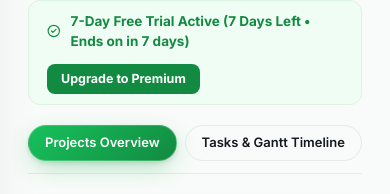
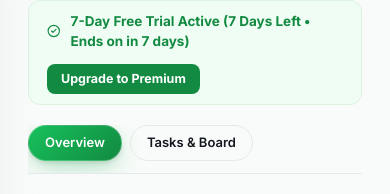
Before and after one commit to kapilrade2004/vt_suite.1, a Next.js app: page /app/projects in a window 390 px wide. Shown: the part 94-288 px from the top of the page. Built offline with nearby package versions, Linux system fonts and the light colour scheme; no server answers.

Commit message:
fix: apply mobile horizontal scrollbars to sub-navigation bars across HR, Attendance, Leave, Payroll, Projects, and Finance

```diff
--- a/src/app/app/finance/page.tsx
+++ b/src/app/app/finance/page.tsx
@@ -21,9 +21,10 @@ export default function FinanceDashboardPage() {
 
   return (
     <div style={{ display: 'flex', flexDirection: 'column', gap: '24px' }}>
-      <div style={{ display: 'flex', gap: '8px', borderBottom: '1px solid var(--border)', paddingBottom: '12px', overflowX: 'auto' }}>
+      <div className="vt-crm-subnav">
         <Link href="/app/finance" className="btn btn-sm btn-brass">Dashboard</Link>
-        <Link href="/app/finance/invoices/create" className="btn btn-sm btn-ghost">Create Invoice</Link>
+        <Link href="/app/finance/invoices" className="btn btn-sm btn-ghost">Invoices</Link>
+        <Link href="/app/finance/expenses" className="btn btn-sm btn-ghost">Expense Log</Link>
       </div>
 
       <div style={{ display: 'grid', gridTemplateColumns: 'repeat(auto-fit, minmax(200px, 1fr))', gap: '16px' }}>
--- a/src/app/app/hr/attendance/page.tsx
+++ b/src/app/app/hr/attendance/page.tsx
@@ -10,7 +10,7 @@ export default function AttendancePage() {
 
   return (
     <div style={{ display: 'flex', flexDirection: 'column', gap: '20px' }}>
-      <div style={{ display: 'flex', gap: '8px', borderBottom: '1px solid var(--border)', paddingBottom: '12px' }}>
+      <div className="vt-crm-subnav">
         <Link href="/app/hr" className="btn btn-sm btn-ghost">Dashboard</Link>
         <Link href="/app/hr/employees" className="btn btn-sm btn-ghost">Employees</Link>
         <Link href="/app/hr/attendance" className="btn btn-sm btn-brass">Attendance</Link>
--- a/src/app/app/hr/employees/page.tsx
+++ b/src/app/app/hr/employees/page.tsx
@@ -22,7 +22,7 @@ export default function EmployeesPage() {
 
   return (
     <div style={{ display: 'flex', flexDirection: 'column', gap: '20px' }}>
-      <div style={{ display: 'flex', gap: '8px', borderBottom: '1px solid var(--border)', paddingBottom: '12px' }}>
+      <div className="vt-crm-subnav">
         <Link href="/app/hr" className="btn btn-sm btn-ghost">Dashboard</Link>
         <Link href="/app/hr/employees" className="btn btn-sm btn-brass">Employees</Link>
         <Link href="/app/hr/attendance" className="btn btn-sm btn-ghost">Attendance</Link>
--- a/src/app/app/hr/leave/page.tsx
+++ b/src/app/app/hr/leave/page.tsx
@@ -10,7 +10,7 @@ export default function LeavePage() {
 
   return (
     <div style={{ display: 'flex', flexDirection: 'column', gap: '20px' }}>
-      <div style={{ display: 'flex', gap: '8px', borderBottom: '1px solid var(--border)', paddingBottom: '12px' }}>
+      <div className="vt-crm-subnav">
         <Link href="/app/hr" className="btn btn-sm btn-ghost">Dashboard</Link>
         <Link href="/app/hr/employees" className="btn btn-sm btn-ghost">Employees</Link>
         <Link href="/app/hr/attendance" className="btn btn-sm btn-ghost">Attendance</Link>
--- a/src/app/app/hr/page.tsx
+++ b/src/app/app/hr/page.tsx
@@ -10,7 +10,7 @@ export default function HRDashboardPage() {
 
   return (
     <div style={{ display: 'flex', flexDirection: 'column', gap: '24px' }}>
-      <div style={{ display: 'flex', gap: '8px', borderBottom: '1px solid var(--border)', paddingBottom: '12px', overflowX: 'auto' }}>
+      <div className="vt-crm-subnav">
         <Link href="/app/hr" className="btn btn-sm btn-brass">Dashboard</Link>
         <Link href="/app/hr/employees" className="btn btn-sm btn-ghost">Employees</Link>
         <Link href="/app/hr/attendance" className="btn btn-sm btn-ghost">Attendance</Link>
--- a/src/app/app/hr/payroll/page.tsx
+++ b/src/app/app/hr/payroll/page.tsx
@@ -12,7 +12,7 @@ export default function PayrollPage() {
 
   return (
     <div style={{ display: 'flex', flexDirection: 'column', gap: '20px' }}>
-      <div style={{ display: 'flex', gap: '8px', borderBottom: '1px solid var(--border)', paddingBottom: '12px' }}>
+      <div className="vt-crm-subnav">
         <Link href="/app/hr" className="btn btn-sm btn-ghost">Dashboard</Link>
         <Link href="/app/hr/employees" className="btn btn-sm btn-ghost">Employees</Link>
         <Link href="/app/hr/attendance" className="btn btn-sm btn-ghost">Attendance</Link>
--- a/src/app/app/projects/page.tsx
+++ b/src/app/app/projects/page.tsx
@@ -12,9 +12,9 @@ export default function ProjectsPage() {
 
   return (
     <div style={{ display: 'flex', flexDirection: 'column', gap: '20px' }}>
-      <div style={{ display: 'flex', gap: '8px', borderBottom: '1px solid var(--border)', paddingBottom: '12px' }}>
-        <Link href="/app/projects" className="btn btn-sm btn-brass">Projects Overview</Link>
-        <Link href="/app/projects/tasks" className="btn btn-sm btn-ghost">Tasks & Gantt Timeline</Link>
+      <div className="vt-crm-subnav">
+        <Link href="/app/projects" className="btn btn-sm btn-brass">Overview</Link>
+        <Link href="/app/projects/tasks" className="btn btn-sm btn-ghost">Tasks & Board</Link>
       </div>
 
       <div style={{ display: 'grid', gridTemplateColumns: 'repeat(auto-fit, minmax(200px, 1fr))', gap: '16px' }}>
--- a/src/app/app/projects/tasks/page.tsx
+++ b/src/app/app/projects/tasks/page.tsx
@@ -29,7 +29,7 @@ export default function TasksPage() {
 
   return (
     <div style={{ display: 'flex', flexDirection: 'column', gap: '20px' }}>
-      <div style={{ display: 'flex', gap: '8px', borderBottom: '1px solid var(--border)', paddingBottom: '12px' }}>
+      <div className="vt-crm-subnav">
         <Link href="/app/projects" className="btn btn-sm btn-ghost">Projects Overview</Link>
         <Link href="/app/projects/tasks" className="btn btn-sm btn-brass">Tasks & Gantt Timeline</Link>
       </div>
```
